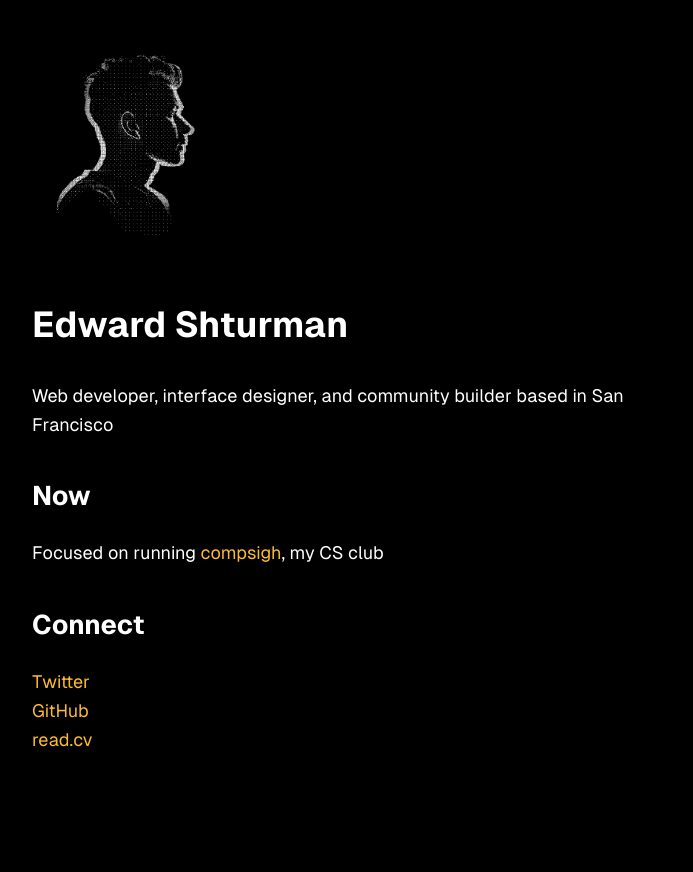
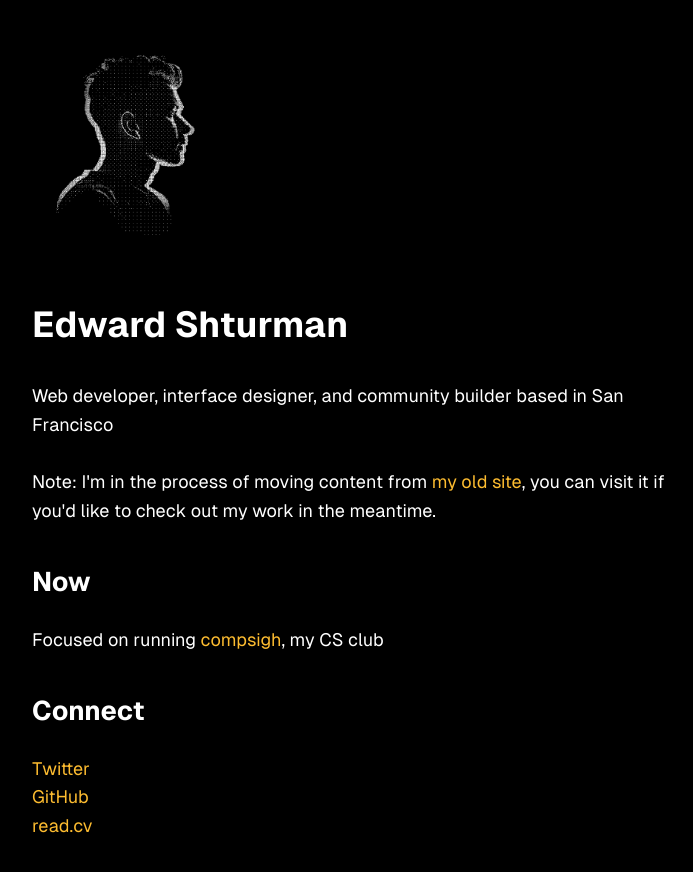
Before and after one commit to edwardshturman/site, a Next.js app: page / in a window 1280 px wide. Shown: the top 872 px of the page, without its empty margins (288-981 px from the left). Before the commit the page ends 800 px from the top, so only its background shows below. Built offline with nearby package versions, Linux system fonts and the light colour scheme.

Commit message:
Add WIP note

```diff
--- a/app/page.tsx
+++ b/app/page.tsx
@@ -13,6 +13,8 @@ export default function Home () {
       />
       <h1>Edward Shturman</h1>
       <p>Web developer, interface designer, and community builder based in San Francisco</p>
+      <br />
+      <p>Note: I&apos;m in the process of moving content from <Link href="https://mmm.page/edday/edward">my old site</Link>, you can visit it if you&apos;d like to check out my work in the meantime.</p>
       <h2>Now</h2>
       <p>Focused on running <Link href="https://github.com/compsigh">compsigh</Link>, my CS club</p>
       <h2>Connect</h2>
```
